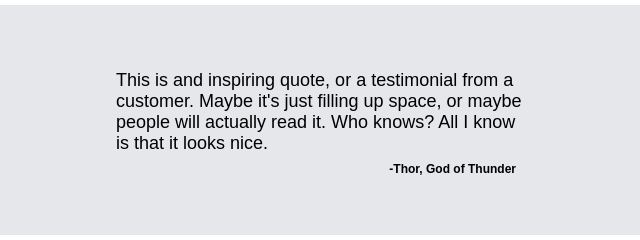
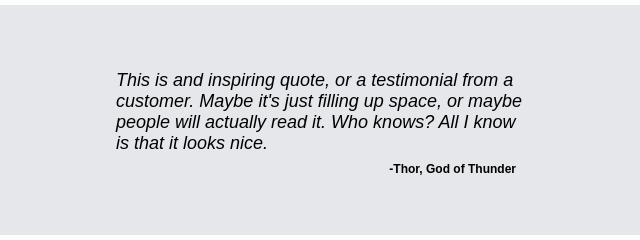
Before and after one commit to doldol3/landing-page, a plain HTML site: page index.html in a window 1280 px wide. Shown: the part 538-778 px from the top of the page, 319-959 px from the left. Drawn offline with Linux system fonts and the light colour scheme.

Commit message:
Change section-four text to italic

```diff
--- a/style.css
+++ b/style.css
@@ -121,6 +121,8 @@ ul {
     width: 410px;
     font-size: 18px;
     text-align: left;
+    font-style: italic;
+    font-weight: ;
 }
 
 .thor {
```
